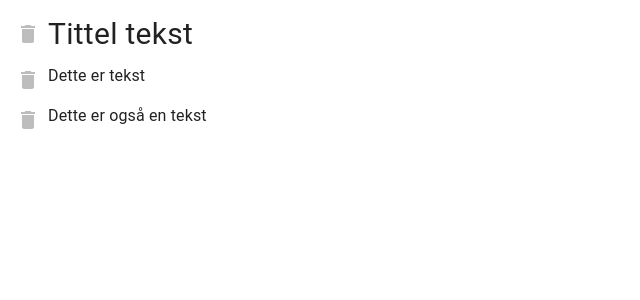
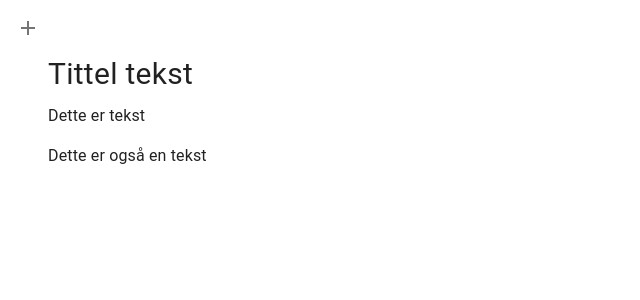
Before and after one commit to OleTjernstad/editor, a React (Vite) app: page / in a window 1280 px wide. Shown: the top 300 px of the page, without its empty margins (0-640 px from the left). Built offline with nearby package versions, Linux system fonts and the light colour scheme.

Commit message:
add image block

```diff
--- a/src/App.tsx
+++ b/src/App.tsx
@@ -1,16 +1,34 @@
+import Select, { SelectChangeEvent } from "@mui/material/Select";
 import { useEffect, useRef, useState } from "react";
 
+import AddIcon from "@mui/icons-material/Add";
 import { Box } from "@mui/material";
 import DeleteIcon from "@mui/icons-material/Delete";
+import Dialog from "@mui/material/Dialog";
+import DialogContent from "@mui/material/DialogContent";
+import FormControl from "@mui/material/FormControl";
+import GrainIcon from "@mui/icons-material/Grain";
 import IconButton from "@mui/material/IconButton";
+import ImageIcon from "@mui/icons-material/Image";
+import InputLabel from "@mui/material/InputLabel";
+import MenuItem from "@mui/material/MenuItem";
 import TextField from "@mui/material/TextField";
 
 const regex = /(?<paragraph>.+)(\r?\n)?/gm;
 
+type BlockType =
+  | "paragraph"
+  | "h1"
+  | "h2"
+  | "h3"
+  | "h4"
+  | "h5"
+  | "h6"
+  | "image";
 interface Block {
   key: string;
   text: string;
-  type: "paragraph" | "h1" | "h2" | "h3" | "h4" | "h5" | "h6";
+  type: BlockType;
 }
 type Content = Block[];
 
@@ -44,8 +62,19 @@ function App() {
       });
     });
   }
+  function updateBlockType(key: string | undefined, type: BlockType) {
+    if (key === undefined) {
+      addModule(isFocused.current, type);
+    }
+    setContent((prev) => {
+      return prev.map((block) => {
+        if (block.key === key) return { ...block, type };
+        return block;
+      });
+    });
+  }
 
-  function addModule(keyBefore: string) {
+  function addModule(keyBefore: string | undefined, type?: BlockType) {
     const createdKey = createId();
     console.log(createdKey);
 
@@ -57,7 +86,7 @@ function App() {
       content.splice(index + 1, 0, {
         key: createdKey,
         text: "",
-        type: "paragraph",
+        type: type ?? "paragraph",
       });
       return content;
     });
@@ -80,6 +109,12 @@ function App() {
 
   return (
     <div>
+      <BlockDialog
+        isActive
+        updateBlockType={updateBlockType}
+        deleteBlock={removeBlock}
+        icon={<AddIcon />}
+      />
       {content.map((c) => {
         switch (c.type) {
           case "h1":
@@ -98,6 +133,7 @@ function App() {
                 removeBlock={removeBlock}
                 resetFocus={resetFocus}
                 updateFocus={updateFocus}
+                updateBlockType={updateBlockType}
               />
             );
 
@@ -112,6 +148,7 @@ function App() {
                 removeBlock={removeBlock}
                 resetFocus={resetFocus}
                 updateFocus={updateFocus}
+                updateBlockType={updateBlockType}
               />
             );
         }
@@ -122,7 +159,7 @@ function App() {
 
 export default App;
 
-interface ParagraphFieldProps {
+interface FieldProps {
   block: Block;
   update: (key: string, text: string) => void;
   addModule: (keyBefore: string) => void;
@@ -130,7 +167,10 @@ interface ParagraphFieldProps {
   updateFocus: (key: string) => void;
   removeBlock: (key: string) => void;
   resetFocus: string | undefined;
+  updateBlockType: (key: string | undefined, type: BlockType) => void;
 }
+
+type ParagraphFieldProps = FieldProps;
 function ParagraphField({
   block,
   update,
@@ -139,6 +179,7 @@ function ParagraphField({
   removeBlock,
   resetFocus,
   updateFocus,
+  updateBlockType,
 }: ParagraphFieldProps) {
   const preventChange = useRef<boolean>();
   const inputElement = useRef<HTMLTextAreaElement>(null);
@@ -177,13 +218,13 @@ function ParagraphField({
 
   return (
     <Box sx={{ display: "flex", flexDirection: "row" }}>
-      <IconButton
-        aria-label="delete"
-        disabled={resetFocus !== block.key}
-        onClick={() => inputElement.current?.focus()}
-      >
-        <DeleteIcon />
-      </IconButton>
+      <BlockDialog
+        block={block}
+        isActive={resetFocus === block.key}
+        updateBlockType={updateBlockType}
+        deleteBlock={removeBlock}
+        icon={<GrainIcon />}
+      />
       <TextField
         inputRef={inputElement}
         id={block.key}
@@ -207,15 +248,7 @@ function ParagraphField({
   );
 }
 
-interface TitleFieldProps {
-  block: Block;
-  update: (key: string, text: string) => void;
-  addModule: (keyBefore: string) => void;
-  isFocused: string | undefined;
-  updateFocus: (key: string) => void;
-  removeBlock: (key: string) => void;
-  resetFocus: string | undefined;
-}
+type TitleFieldProps = FieldProps;
 function TitleField({
   block,
   update,
@@ -224,6 +257,7 @@ function TitleField({
   removeBlock,
   resetFocus,
   updateFocus,
+  updateBlockType,
 }: TitleFieldProps) {
   const inputElement = useRef<HTMLTextAreaElement>(null);
 
@@ -256,18 +290,17 @@ function TitleField({
 
   return (
     <Box sx={{ display: "flex", flexDirection: "row" }}>
-      <IconButton
-        aria-label="delete"
-        disabled={resetFocus !== block.key}
-        onClick={() => inputElement.current?.focus()}
-      >
-        <DeleteIcon />
-      </IconButton>
+      <BlockDialog
+        block={block}
+        isActive={resetFocus === block.key}
+        updateBlockType={updateBlockType}
+        deleteBlock={removeBlock}
+        icon={<GrainIcon />}
+      />
       <TextField
         inputRef={inputElement}
         id={block.key}
         value={block.text}
-        minRows={2}
         fullWidth
         variant="standard"
         InputProps={{
@@ -304,3 +337,101 @@ function headerStyle(header: "h1" | "h2" | "h3" | "h4" | "h5" | "h6" | string) {
       break;
   }
 }
+
+interface SelectBlockTypeProps {
+  isActive: boolean;
+  block?: Block;
+  updateBlockType: (key: string | undefined, type: BlockType) => void;
+}
+function SelectBlockType({
+  isActive,
+  block,
+  updateBlockType,
+}: SelectBlockTypeProps) {
+  const handleChange = (event: SelectChangeEvent) => {
+    if (block) updateBlockType(block.key, event.target.value as BlockType);
+  };
+
+  return (
+    <FormControl
+      sx={{ mt: 2, minWidth: 120 }}
+      disabled={!isActive}
+      size="small"
+      fullWidth
+    >
+      <InputLabel id="demo-simple-select-label">Tekst</InputLabel>
+      <Select
+        labelId="demo-simple-select-label"
+        id="demo-simple-select"
+        value={block?.type}
+        label="Age"
+        onChange={handleChange}
+      >
+        <MenuItem value={"paragraph"}>Tekst</MenuItem>
+        <MenuItem value={"h1"}>Tittel 1</MenuItem>
+        <MenuItem value={"h2"}>Tittel 2</MenuItem>
+        <MenuItem value={"h3"}>Tittel 3</MenuItem>
+        <MenuItem value={"h4"}>Tittel 4</MenuItem>
+        <MenuItem value={"h5"}>Tittel 5</MenuItem>
+        <MenuItem value={"h6"}>Tittel 6</MenuItem>
+      </Select>
+    </FormControl>
+  );
+}
+
+type BlockDialogProps = SelectBlockTypeProps & {
+  deleteBlock: (key: string) => void;
+  icon: React.ReactNode;
+};
+function BlockDialog(props: BlockDialogProps) {
+  const [open, setOpen] = useState(false);
+
+  const handleClickOpen = () => {
+    setOpen(true);
+  };
+
+  const handleClose = () => {
+    setOpen(false);
+  };
+
+  return (
+    <div>
+      <IconButton
+        aria-label="delete"
+        disabled={!props.isActive}
+        onClick={handleClickOpen}
+        sx={{
+          "&.Mui-disabled": {
+            background: "transparent",
+            color: "transparent",
+          },
+        }}
+      >
+        {props.icon}
+      </IconButton>
+      <Dialog open={open} onClose={handleClose}>
+        <DialogContent>
+          <SelectBlockType {...props} />
+          {props?.block?.key ? (
+            <IconButton
+              aria-label="delete"
+              disabled={!props.isActive}
+              onClick={() => props.deleteBlock(props?.block?.key ?? "")}
+            >
+              <DeleteIcon />
+            </IconButton>
+          ) : null}
+          {props?.block?.type === "image" || props?.block === undefined ? (
+            <IconButton
+              aria-label="add image"
+              disabled={!props.isActive}
+              onClick={() => props.updateBlockType(undefined, "image")}
+            >
+              <ImageIcon />
+            </IconButton>
+          ) : null}
+        </DialogContent>
+      </Dialog>
+    </div>
+  );
+}
```
